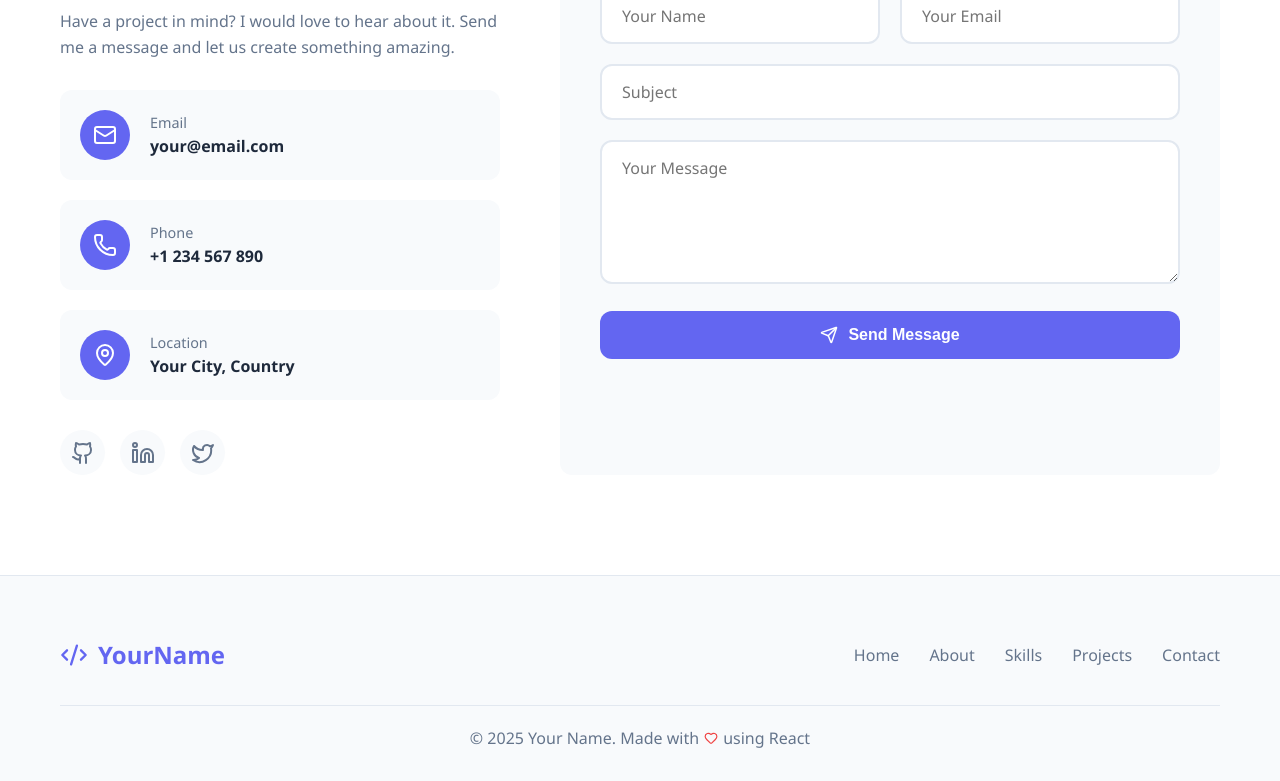
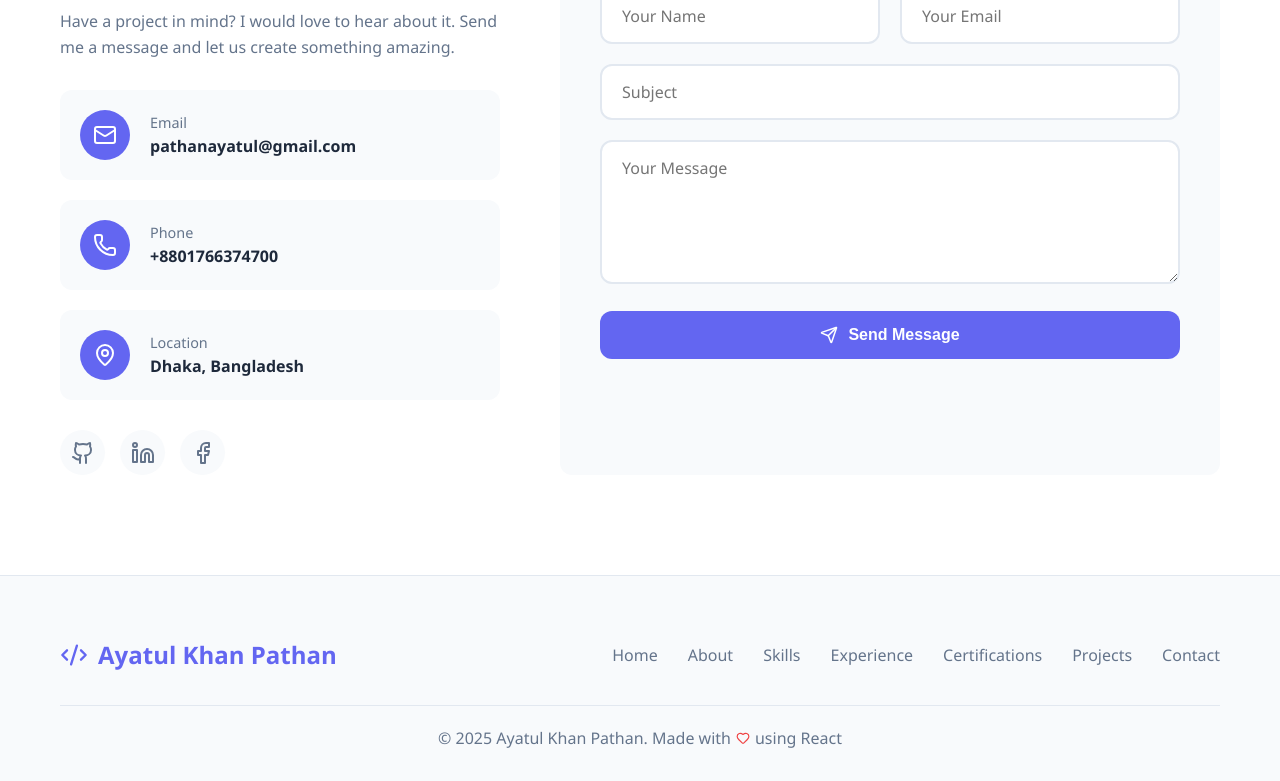
Before and after one commit to Ayatulpathan/portfolio, a React (Vite) app: page / in a window 1280 px wide. Shown: the part 6166-6947 px from the top of the page. Built offline with nearby package versions, Linux system fonts and the light colour scheme.

Commit message:
updated the contact section

```diff
--- a/src/components/Contact.jsx
+++ b/src/components/Contact.jsx
@@ -8,6 +8,7 @@ import {
   Github,
   Linkedin,
   Twitter,
+  Facebook,
 } from 'lucide-react'
 
 const Contact = () => {
@@ -50,28 +51,31 @@ const Contact = () => {
     {
       icon: <Mail />,
       label: 'Email',
-      value: 'your@email.com',
-      href: 'mailto:your@email.com',
+      value: 'pathanayatul@gmail.com',
+      href: 'mailto:pathanayatul@gmail.com',
     },
     {
       icon: <Phone />,
       label: 'Phone',
-      value: '+1 234 567 890',
-      href: 'tel:+1234567890',
+      value: '+8801766374700',
+      href: 'tel:+8801766374700',
     },
     {
       icon: <MapPin />,
       label: 'Location',
-      value: 'Your City, Country',
+      value: 'Dhaka, Bangladesh',
       href: '#',
     },
   ]
 
   // ✏️ CHANGE THESE TO YOUR SOCIAL LINKS
   const socials = [
-    { icon: <Github />, url: 'https://github.com/yourusername' },
-    { icon: <Linkedin />, url: 'https://linkedin.com/in/yourusername' },
-    { icon: <Twitter />, url: 'https://twitter.com/yourusername' },
+    { icon: <Github />, url: 'https://github.com/Ayatulpathan' },
+    {
+      icon: <Linkedin />,
+      url: 'www.linkedin.com/in/ayatul-pathan/',
+    },
+    { icon: <Facebook />, url: 'https://twitter.com/yourusername' },
   ]
 
   return (
--- a/src/components/Footer.jsx
+++ b/src/components/Footer.jsx
@@ -2,7 +2,7 @@ import { Link } from 'react-scroll'
 import { Heart, Code2 } from 'lucide-react'
 
 const Footer = () => {
-  const links = ['Home', 'About', 'Skills', 'Projects', 'Contact']
+  const links = ['Home', 'About', 'Skills','Experience','Certifications', 'Projects', 'Contact']
 
   return (
     <footer className="footer">
@@ -11,7 +11,7 @@ const Footer = () => {
           <div className="footer-brand">
             <Code2 size={28} />
             {/* ✏️ CHANGE TO YOUR NAME */}
-            <span>YourName</span>
+            <span>Ayatul Khan Pathan</span>
           </div>
 
           <nav className="footer-nav">
@@ -30,8 +30,9 @@ const Footer = () => {
 
         <div className="footer-bottom">
           <p>
-            {/* ✏️ CHANGE TO YOUR NAME */}© {new Date().getFullYear()} Your
-            Name. Made with <Heart size={14} className="heart" /> using React
+            {/* ✏️ CHANGE TO YOUR NAME */}© {new Date().getFullYear()} Ayatul
+            Khan Pathan. Made with <Heart size={14} className="heart" /> using
+            React
           </p>
         </div>
       </div>
```
